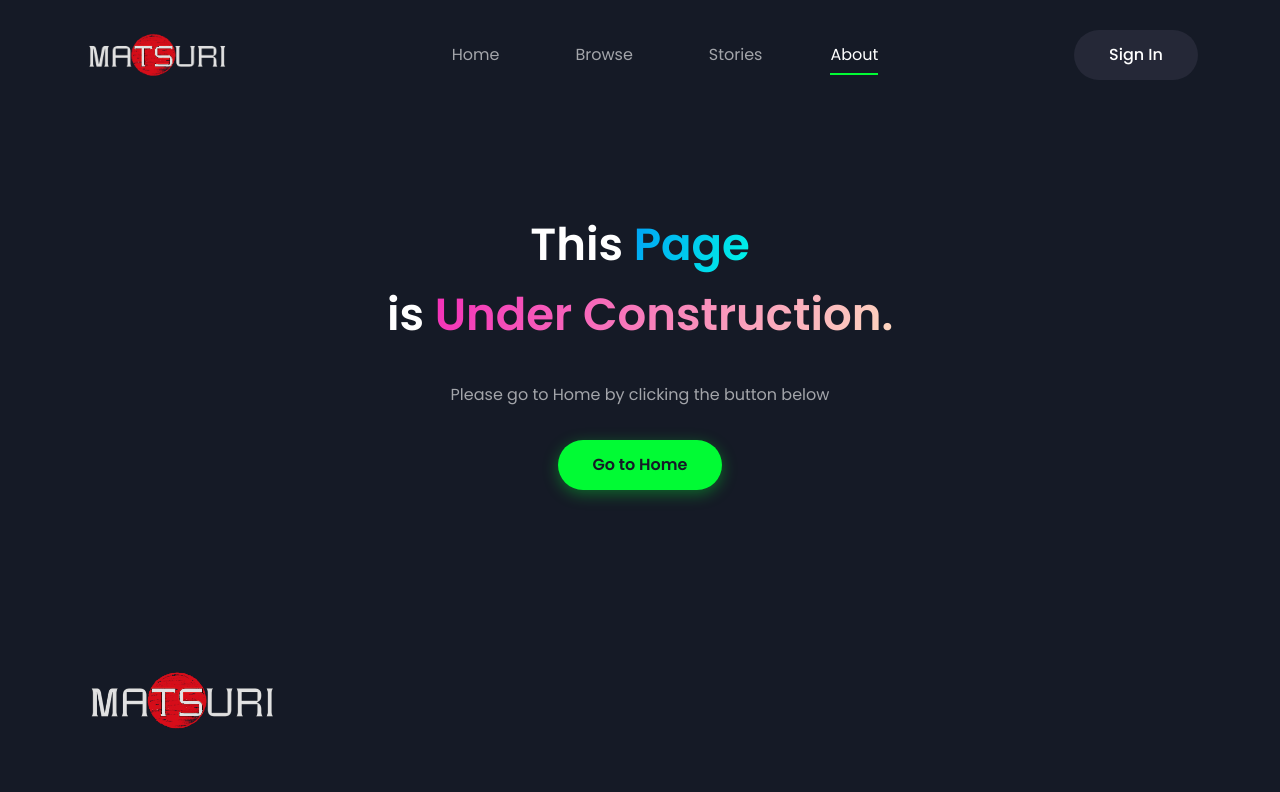
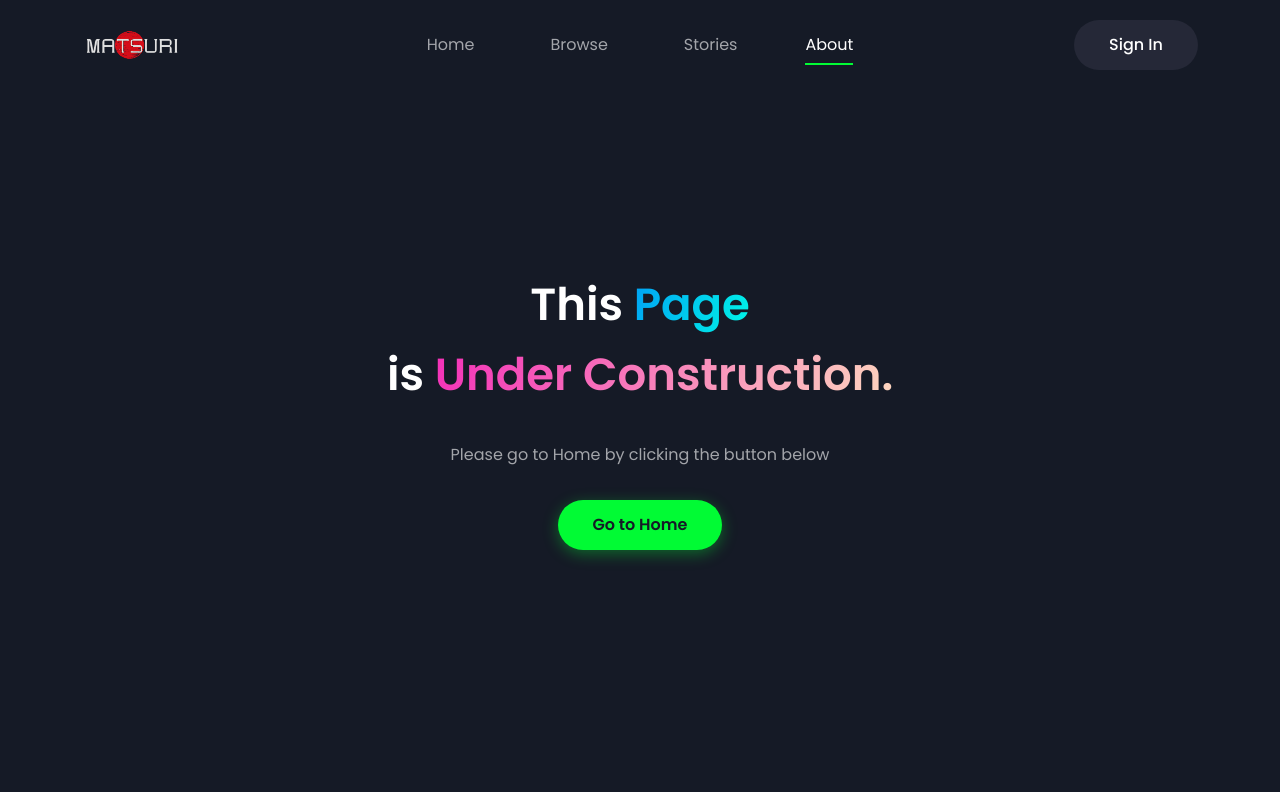
Before and after one commit to akmalhisyammm/matsuri, a Next.js app in the folder client/: page /about in a window 1280 px wide. Shown: the top 792 px of the page. Built offline with nearby package versions, Linux system fonts and the light colour scheme; no server answers.

Commit message:
refactor(components): adjust logo height and not found style

```diff
--- a/client/src/components/layout/Header/index.tsx
+++ b/client/src/components/layout/Header/index.tsx
@@ -23,7 +23,7 @@ const Header = () => {
             <Image
               src="/images/logo.png"
               alt="Matsuri"
-              width={150}
+              width={100}
               height={0}
               style={{ height: 'auto' }}
             />
--- a/client/src/components/organisms/NotFound/index.tsx
+++ b/client/src/components/organisms/NotFound/index.tsx
@@ -10,7 +10,9 @@ const NotFound = ({ message }: NotFoundProps) => {
   const router = useRouter();
 
   return (
-    <section className="header bg-navy" style={{ height: 'auto' }}>
+    <section
+      className="header bg-navy"
+      style={{ height: '80vh', display: 'flex', justifyContent: 'center', alignItems: 'center' }}>
       <div className="hero">
         <div className="hero-headline">
           This <span className="text-gradient-blue">Page</span> <br className="d-none d-lg-block" />
```
